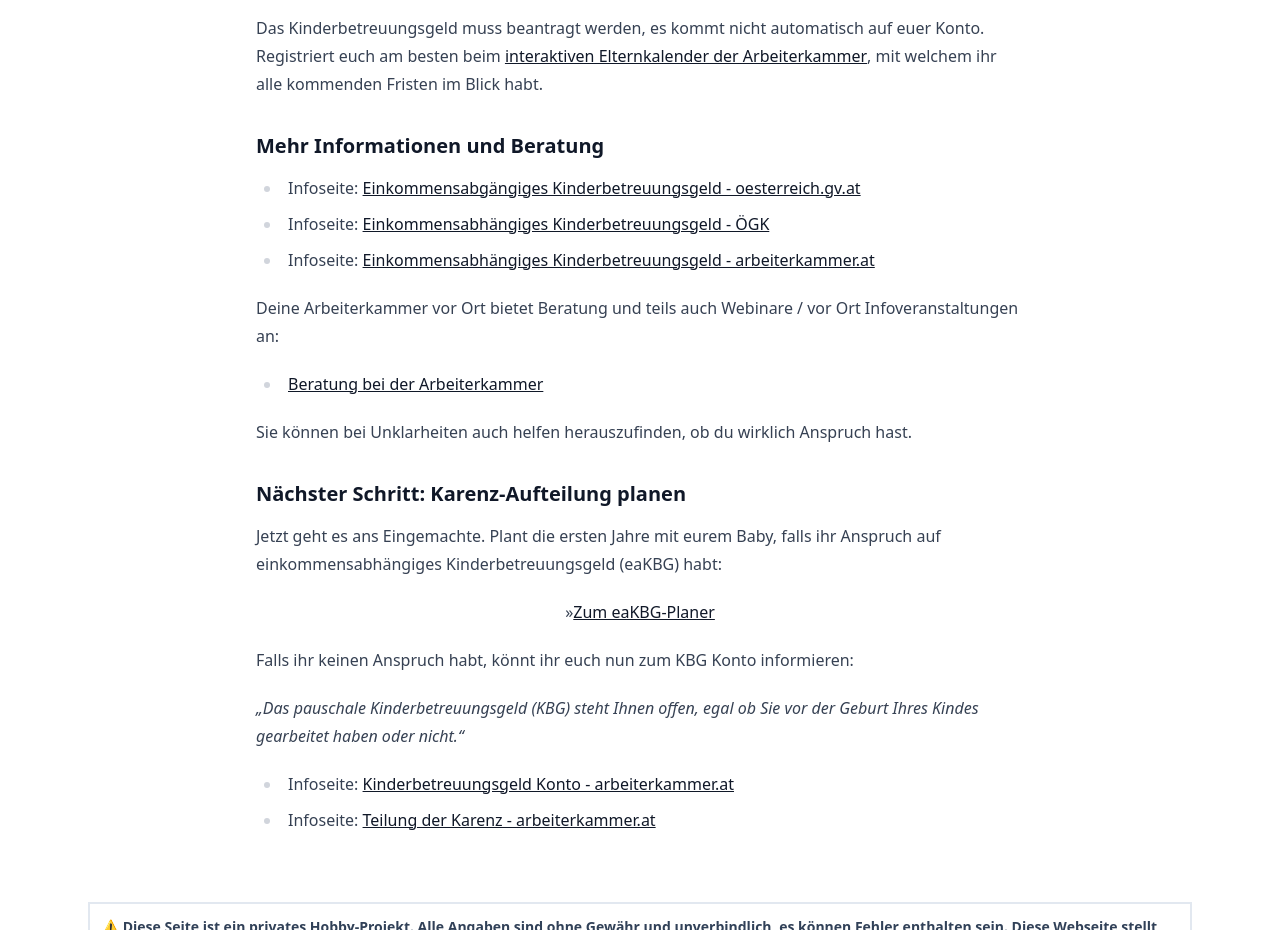
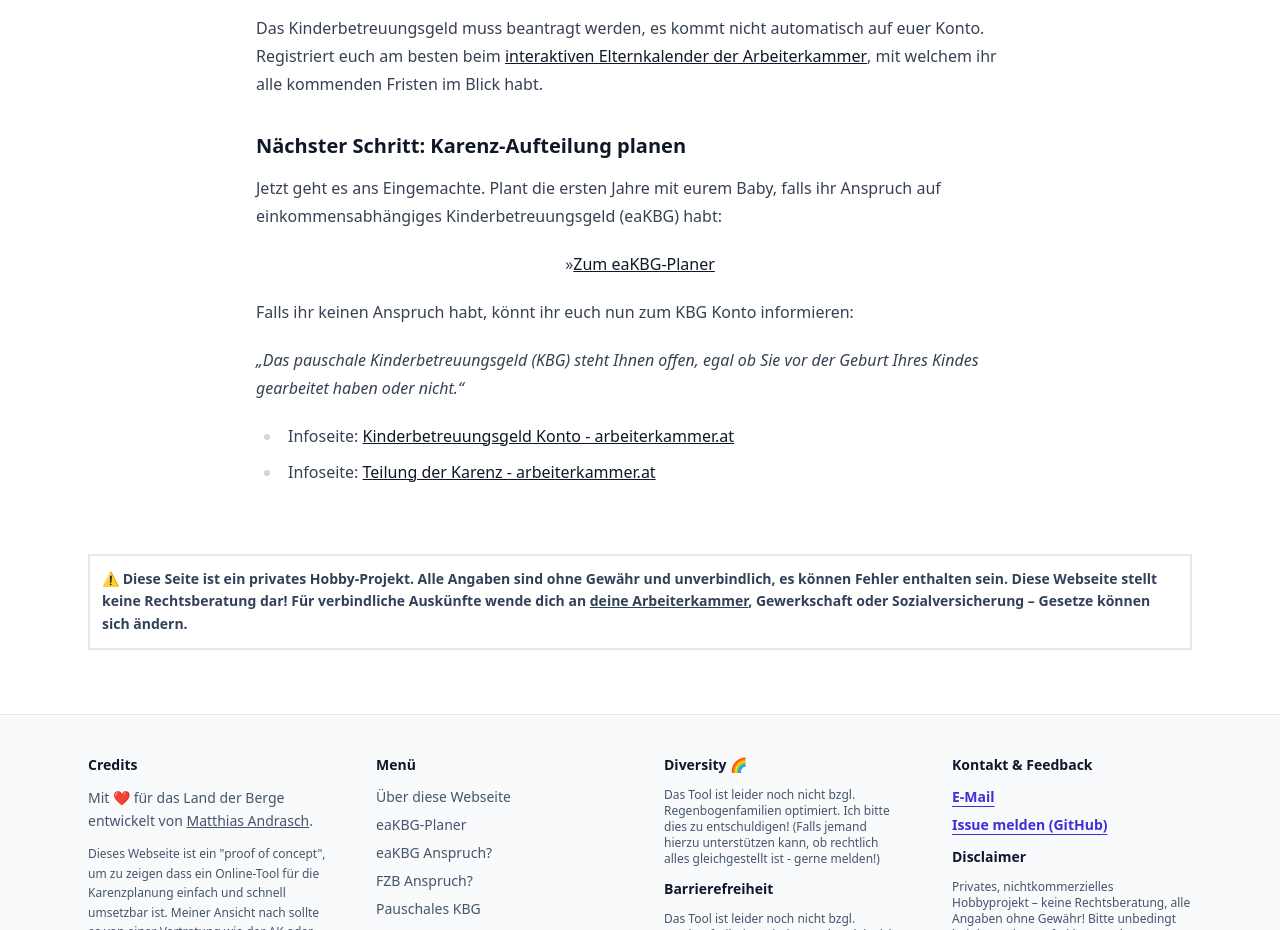
Before and after one commit to mandrasch/karenz-wizard, a SvelteKit app: page /eakbg-anspruch in a window 1280 px wide. Shown: the part 2409-3339 px from the top of the page. Built offline with nearby package versions, Linux system fonts and the light colour scheme.

Commit message:
chore: declutter

```diff
--- a/src/routes/eakbg-anspruch/+page.svelte
+++ b/src/routes/eakbg-anspruch/+page.svelte
@@ -169,7 +169,7 @@
 					class="underline">interaktiven Elternkalender der Arbeiterkammer</a
 				>, mit welchem ihr alle kommenden Fristen im Blick habt.
 			</p>
-			<h3>Mehr Informationen und Beratung</h3>
+			<!-- <h3>Mehr Informationen und Beratung</h3>
 			<ul>
 				<li>
 					Infoseite: <a
@@ -202,14 +202,16 @@
 				<li><a href="/ak-beratung">Beratung bei der Arbeiterkammer</a></li>
 			</ul>
 			<p>Sie können bei Unklarheiten auch helfen herauszufinden, ob du wirklich Anspruch hast.</p>
-		</section>
+		</section> -->
 
 			<h3>Nächster Schritt: Karenz-Aufteilung planen</h3>
 			<p>
 				Jetzt geht es ans Eingemachte. Plant die ersten Jahre mit eurem Baby, falls ihr Anspruch auf
 				einkommensabhängiges Kinderbetreuungsgeld (eaKBG) habt:
 			</p>
-		<p class="text-center">&raquo;<a href="/eakbg-planer" class="underline">Zum eaKBG-Planer</a></p>
+			<p class="text-center">
+				&raquo;<a href="/eakbg-planer" class="underline">Zum eaKBG-Planer</a>
+			</p>
 
 			<p>Falls ihr keinen Anspruch habt, könnt ihr euch nun zum KBG Konto informieren:</p>
 			<p>
@@ -235,4 +237,5 @@
 			</ul>
 			<!-- TODO: support this in planner as well? -->
 		</section>
+	</section>
 </div>
```
Lines whose indentation alone changed are shown as unchanged.
